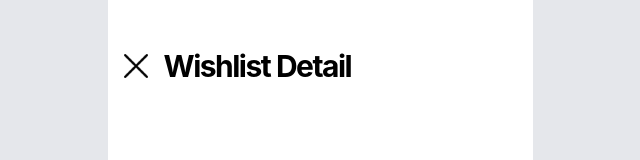
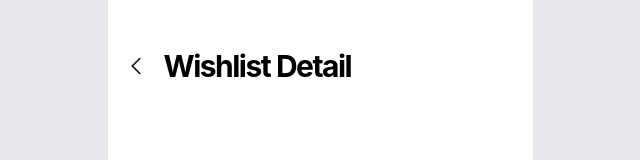
Before and after one commit to next-3-revou/gifty-fe-dev, a React (Vite) app: page /wishlist/personal in a window 1280 px wide. Shown: the top 160 px of the page, without its empty margins (320-960 px from the left). Built offline with nearby package versions, Linux system fonts and the light colour scheme.

Commit message:
feat: add breadcrumb navigation

```diff
--- a/src/component/atom/Breadcrumb/index.jsx
+++ b/src/component/atom/Breadcrumb/index.jsx
@@ -1,12 +1,18 @@
 import React from 'react'
 import close from '../../../uploads/images/close.png'
+import left from '../../../uploads/images/left-chevron.png'
 import { TextGeneral } from '../Text'
 
-const Breadcrumb = ({type, icons, title}) => {
+const Breadcrumb = ({type, title, onClick}) => {
   return (
-    <div className='wrapper-menu flex items-center mb-32'>
+    <div className='wrapper-menu flex items-center mb-32' onClick={onClick}>
         <div className="bread-icons px-4">
-					<img src={close} alt="" className='w-6 h-6' />
+          { type === "newwishlist" &&
+            <img src={close} alt="" className='w-6 h-6' />
+          }
+          { type === "detailwishlist" &&
+            <img src={left} alt="" className='w-6 h-6' />
+          }
         </div>
         <div className="bread-title text-black">
 					<TextGeneral label={title} size={"text-3xl"} />
--- a/src/page/PersonalWL/index.jsx
+++ b/src/page/PersonalWL/index.jsx
@@ -12,6 +12,11 @@ const PersonalWL = () => {
 		navigate('/profile')
 	}
 
+	const onPrev = (e) => {
+		e.preventDefault();
+		navigate(-1)
+	}
+
   return (
     <main className="bg-gray-200">
 			<section
@@ -23,7 +28,7 @@ const PersonalWL = () => {
 						<div className="flex h-full flex-col justify-between">
 							<div className="mt-6">
 								<div className="relative pb-20">
-									<Breadcrumb title={"Wishlist Detail"} />
+									<Breadcrumb title={"Wishlist Detail"} type={"detailwishlist"} onClick={(e) => onPrev(e)} />
 									<Forms type={"personalwl"} onClick={(e) => saveWL(e)} />
 								</div>
 							</div>
--- a/src/page/Wishlist/index.jsx
+++ b/src/page/Wishlist/index.jsx
@@ -13,6 +13,11 @@ const Wishlist = () => {
     navigate('/wishlist/personal')
   }
 
+  const onPrev = (e) => {
+		e.preventDefault();
+		navigate(-1)
+	}
+
   return (
     <main className="bg-gray-200">
     <section
@@ -24,7 +29,7 @@ const Wishlist = () => {
           <div className="flex h-full flex-col justify-between">
             <div className="mt-6">
               <div className="relative pb-20">
-                <Breadcrumb title={"New Wishlist"} />
+                <Breadcrumb title={"New Wishlist"} type={"newwishlist"} onClick={(e) => onPrev(e)} />
                 <div className="wish-ask text-black">
                     <p>What type of wishlist you want to create ? </p>
                 </div>
```
Also changed, not shown: src/uploads/images/left-chevron.png (added).
